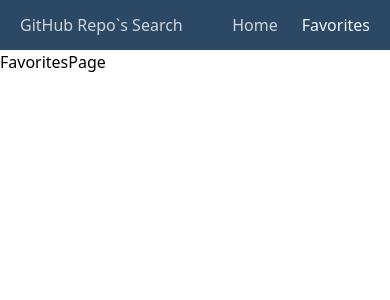
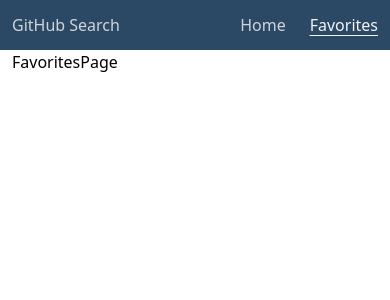
Before and after one commit to Tsvetkoffff/github-repo-info, a React (Vite) app: page /favorites in a window 390 px wide. Shown: the top 300 px of the page. Built offline with nearby package versions, Linux system fonts and the light colour scheme.

Commit message:
feat: create responsive Container wrapper component

```diff
--- a/src/App.tsx
+++ b/src/App.tsx
@@ -2,15 +2,18 @@ import {Routes, Route} from 'react-router-dom'
 import FavoritesPage from './pages/FavoritesPage'
 import HomePage from './pages/HomePage'
 import Navigation from './components/Navigation'
+import Container from './components/Container'
 
 const App = () => {
   return (
     <>
       <Navigation />
-      <Routes>
-        <Route path='/' element={<HomePage />} />
-        <Route path='/favorites' element={<FavoritesPage />} />
-      </Routes>
+      <Container>
+        <Routes>
+          <Route path='/' element={<HomePage />} />
+          <Route path='/favorites' element={<FavoritesPage />} />
+        </Routes>
+      </Container>
     </>
   )
 }
--- /dev/null
+++ b/src/components/Container.tsx
@@ -0,0 +1,11 @@
+import React from 'react'
+
+interface ContainerProps {
+  children: React.ReactNode
+}
+
+const Container = ({children}: ContainerProps) => (
+  <div className=' container mx-auto px-3 xl:px-4 2xl:px-5 '>{children}</div>
+)
+
+export default Container
--- a/src/components/Navigation.tsx
+++ b/src/components/Navigation.tsx
@@ -1,26 +1,35 @@
-import React from 'react'
 import {Link, useLocation} from 'react-router-dom'
+import Container from './Container'
 
 const Navigation = () => {
   const activePage = useLocation().pathname
 
   return (
-    <nav className=' flex justify-between items-center px-5 h-[50px] bg-primary text-gray-300 '>
-      <h3>GitHub Repo`s Search</h3>
+    <nav className=' min-w-[320px] bg-primary text-gray-300 '>
+      <Container>
+        <div className='flex justify-between items-center h-[50px]'>
+          <h3>GitHub Search</h3>
           <ul className=' flex ml-6 '>
             <li
               className={` hover:text-gray-100 transition-colors
-          ${activePage === '/' && 'text-gray-100'}`}
+          ${
+            activePage === '/' && 'text-gray-100 underline underline-offset-4'
+          }`}
             >
               <Link to={'/'}> Home </Link>
             </li>
             <li
               className={` ml-6 hover:text-gray-100 transition-colors
-          ${activePage === '/favorites' && 'text-gray-100'}`}
+          ${
+            activePage === '/favorites' &&
+            'text-gray-100 underline underline-offset-4'
+          }`}
             >
               <Link to={'/favorites'}> Favorites </Link>
             </li>
           </ul>
+        </div>
+      </Container>
     </nav>
   )
 }
```
Lines whose indentation alone changed are shown as unchanged.
